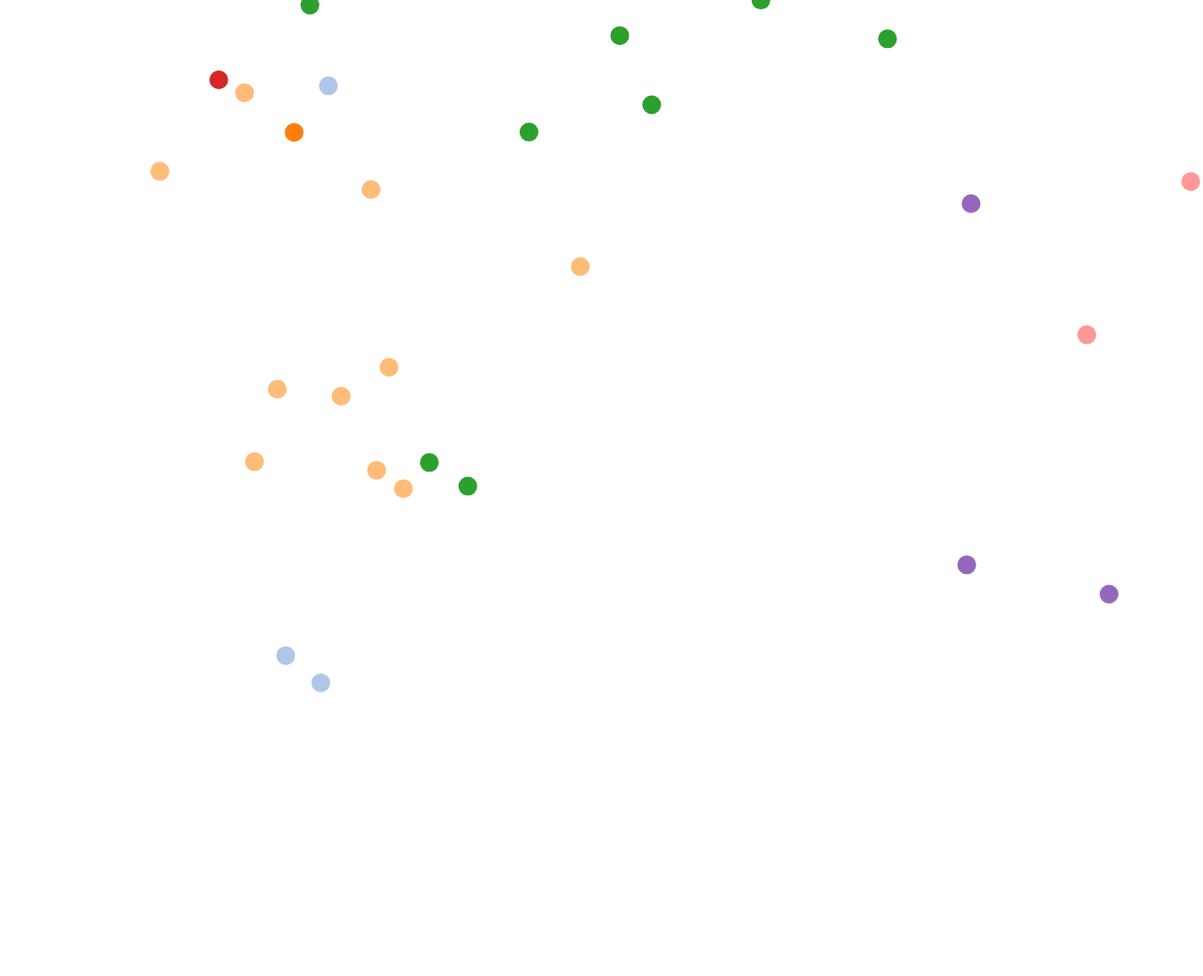
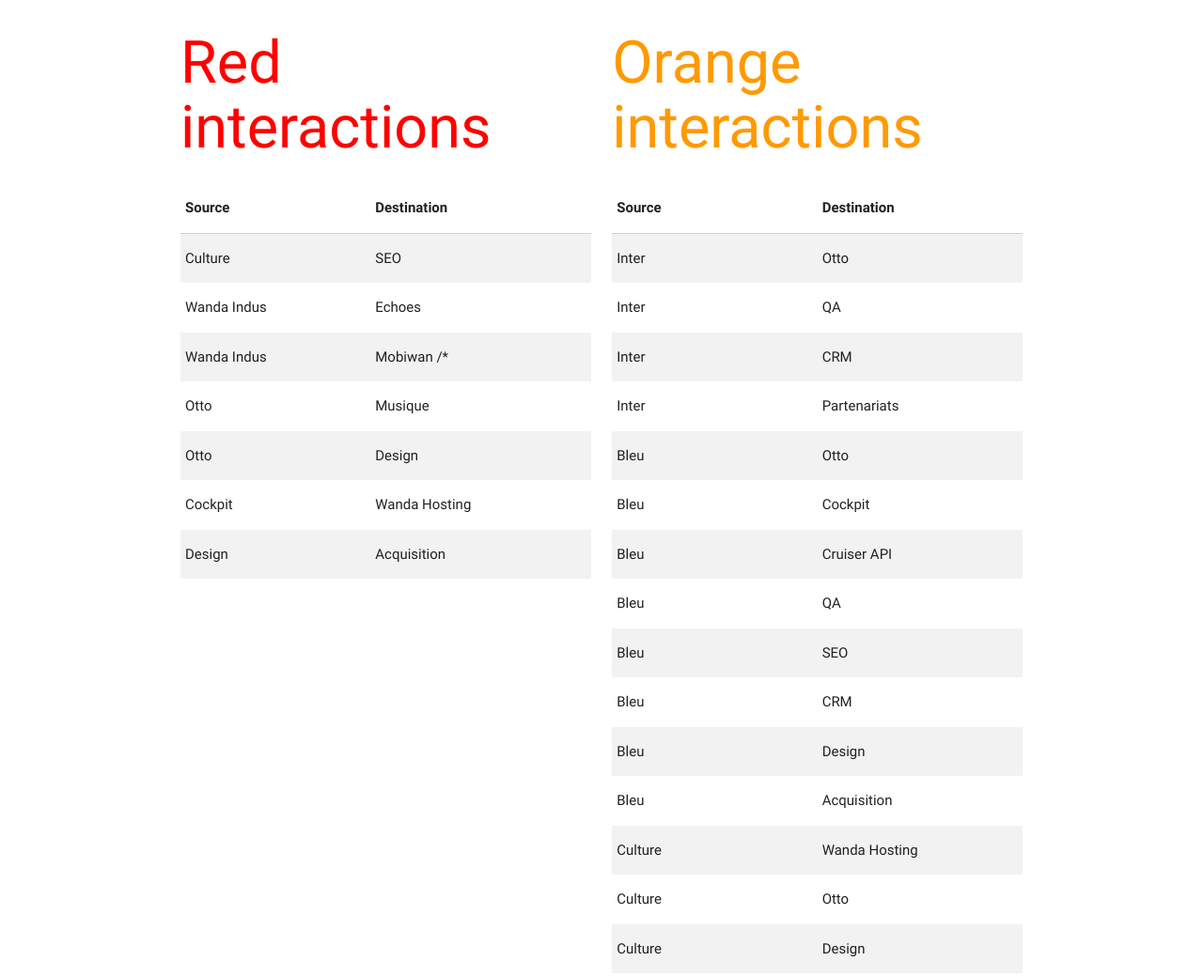
Before and after one commit to jfmou/interactionsGraph, a website: page public/index.html in a window 1280 px wide. Shown: the top 1039 px of the page at 94% size. Before the commit the page ends 807 px from the top, so only its background shows below. Drawn offline with nearby package versions, Linux system fonts and the light colour scheme.

Commit message:
Add Red and Orange relationship (#3)

```diff
--- a/public/index.html
+++ b/public/index.html
@@ -14,8 +14,18 @@
   <script src="https://cdnjs.cloudflare.com/ajax/libs/materialize/0.100.1/js/materialize.min.js"></script>
 </head>
 <body>
+  <div class="container">
+    <div class="row">
+        <div class="col s6" id="red-teams">
+
+        </div>
+        <div class="col s6" id="orange-teams">
+
+        </div>
+    </div>
+  </div>
   <svg></svg>
   <script src="https://d3js.org/d3.v4.min.js"></script>
-  <script src="script.js"></script>
+  <script type="text/javascript" src="script.js"></script>
 </body>
 </html>
--- a/public/script.js
+++ b/public/script.js
@@ -1,84 +1,38 @@
-var svg = d3.select("svg"),
-    width = +svg.node().getBoundingClientRect().width,
-    height = +svg.node().getBoundingClientRect().height;
+'use strict';
 
-var simulation = d3.forceSimulation()
-    .force("link", d3.forceLink().id(function(d) { return d.id; }))
-    .force("charge", d3.forceManyBody().strength(-200))
-    .force("center", d3.forceCenter(width / 2, height / 2));
+// Get data through XHR
+$.getJSON('data.json').done(function(data) {
+  var redTeamsData = _getTeamsByColor(data, '#ff0000'),
+      orangeTeamsData = _getTeamsByColor(data, '#ff9900');
 
-var color = d3.scaleOrdinal(d3.schemeCategory20);
+  _renderTable('#red-teams', 'Red interactions', redTeamsData);
+  _renderTable('#orange-teams', 'Orange interactions', orangeTeamsData);
+});
 
-d3.json("miserables.json", function(error, graph) {
-  if (error) throw error;
+// Get an array of teams from data with a specified color of interaction
+function _getTeamsByColor(data, color) {
+  var results = [];
 
-  var nodes = graph.nodes,
-      nodeById = d3.map(nodes, function(d) { return d.id; }),
-      links = graph.links,
-      bilinks = [];
-
-  links.forEach(function(link) {
-    var s = link.source = nodeById.get(link.source),
-        t = link.target = nodeById.get(link.target),
-        i = {}; // intermediate node
-    nodes.push(i);
-    links.push({source: s, target: i}, {source: i, target: t});
-    bilinks.push([s, i, t, link.value]);
+  data.links.forEach(function(link, idx) {
+    if (link.value === color) {
+      results.push(link);
+    }
   });
 
-  var link = svg.selectAll(".link")
-    .data(bilinks)
-    .enter().append("path")
-      .attr("class", "link")
-      .attr("stroke", function(d) { return d[3]; });
-
-  var node = svg.selectAll(".node")
-    .data(nodes.filter(function(d) { return d.id; }))
-    .enter().append("circle")
-      .attr("class", "node")
-      .attr("r", 10)
-      .attr("fill", function(d) { return color(d.group); })
-      .call(d3.drag()
-          .on("start", dragstarted)
-          .on("drag", dragged)
-          .on("end", dragended));
-
-  node.append("title")
-      .text(function(d) { return d.id; });
-
-  simulation
-      .nodes(nodes)
-      .on("tick", ticked);
-
-  simulation.force("link")
-      .links(links);
-
-  function ticked() {
-    link.attr("d", positionLink);
-    node.attr("transform", positionNode);
-  }
-});
-
-function positionLink(d) {
-  return "M" + d[0].x + "," + d[0].y
-       + "S" + d[1].x + "," + d[1].y
-       + " " + d[2].x + "," + d[2].y;
+  return results;
 }
 
-function positionNode(d) {
-  return "translate(" + d.x + "," + d.y + ")";
+// Generic helping function to build an html table
+function _renderTable(container, title, items) {
+  var $container = $(container);
+
+  var html = '<h1>' + title + '</h1><table class="striped"><thead><tr><th>Source</th><th>Destination</th></tr></thead><tbody>';
+
+  items.forEach(function(item, idx) {
+    html += '<tr><td>' + item.source + '</td><td>' + item.target + '</td></tr>';
+  });
+
+  html += '</tbody></table>';
+
+  $container.append(html);
 }
-
-function dragstarted(d) {
-  if (!d3.event.active) simulation.alphaTarget(0.3).restart();
-  d.fx = d.x, d.fy = d.y;
-}
-
-function dragged(d) {
-  d.fx = d3.event.x, d.fy = d3.event.y;
-}
-
-function dragended(d) {
-  if (!d3.event.active) simulation.alphaTarget(0);
-  d.fx = null, d.fy = null;
-}
--- a/public/style.css
+++ b/public/style.css
@@ -16,3 +16,11 @@ svg {
   width: 100%;
   height: 100%
 }
+
+#red-teams h1 {
+  color: #ff0000;
+}
+
+#orange-teams h1 {
+  color: #ff9900;
+}
```
Also changed, not shown: TODO.md (+2 -2 lines), public/visualization.js (added, +84 -0 lines).
